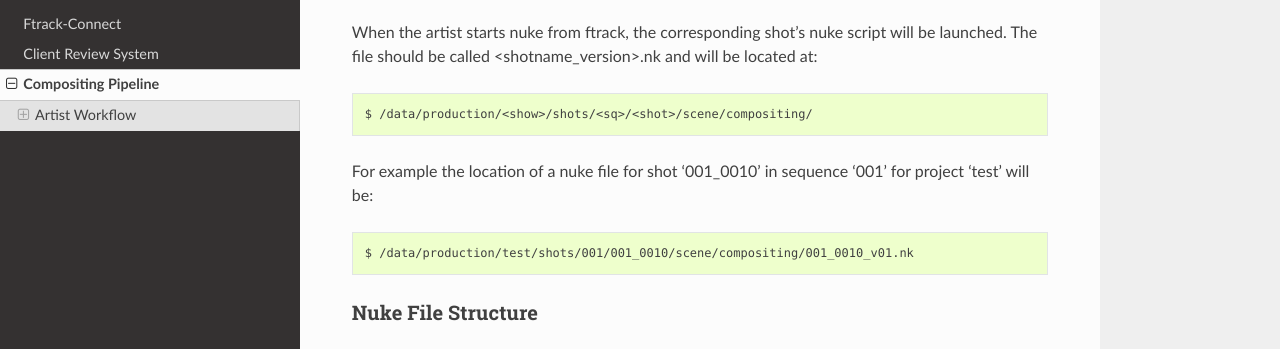
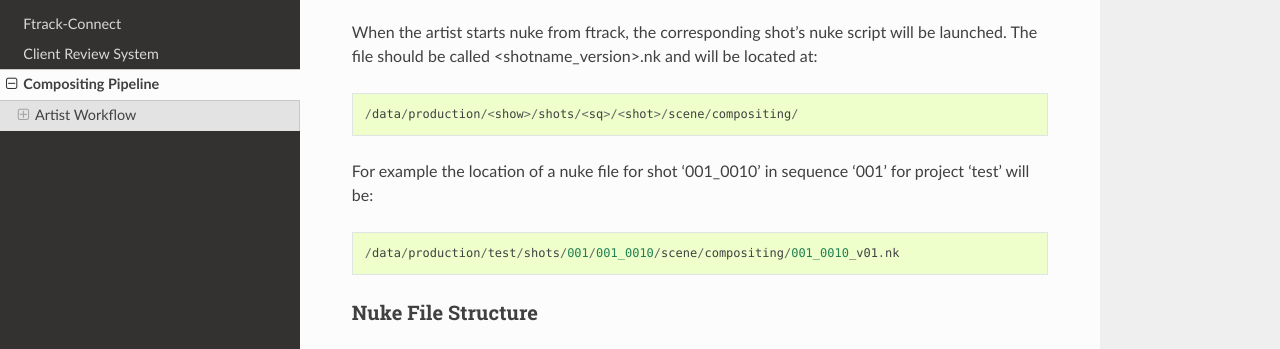
Before and after one commit to afrocircus/LVFX-pipeline, a Sphinx documentation site: the page built from docs/comp-pipeline.rst, in a window 1280 px wide and 900 px high, scrolled down 733 px. Shown: the part 153-502 px from the top of the window. Built offline with Sphinx 7.4.7 and the Read the Docs theme 2.0.0, drawn with Linux system fonts in a browser that asks for light colours.

```diff
--- a/docs/comp-pipeline.rst
+++ b/docs/comp-pipeline.rst
@@ -23,11 +23,11 @@ Nuke File Location
 When the artist starts nuke from ftrack, the corresponding shot's nuke script will be launched.
 The file should be called <shotname_version>.nk and will be located at::
 
-    $ /data/production/<show>/shots/<sq>/<shot>/scene/compositing/
+    /data/production/<show>/shots/<sq>/<shot>/scene/compositing/
 
 For example the location of a nuke file for shot '001_0010' in sequence '001' for project 'test' will be::
 
-    $ /data/production/test/shots/001/001_0010/scene/compositing/001_0010_v01.nk
+    /data/production/test/shots/001/001_0010/scene/compositing/001_0010_v01.nk
 
 
 Nuke File Structure
```
